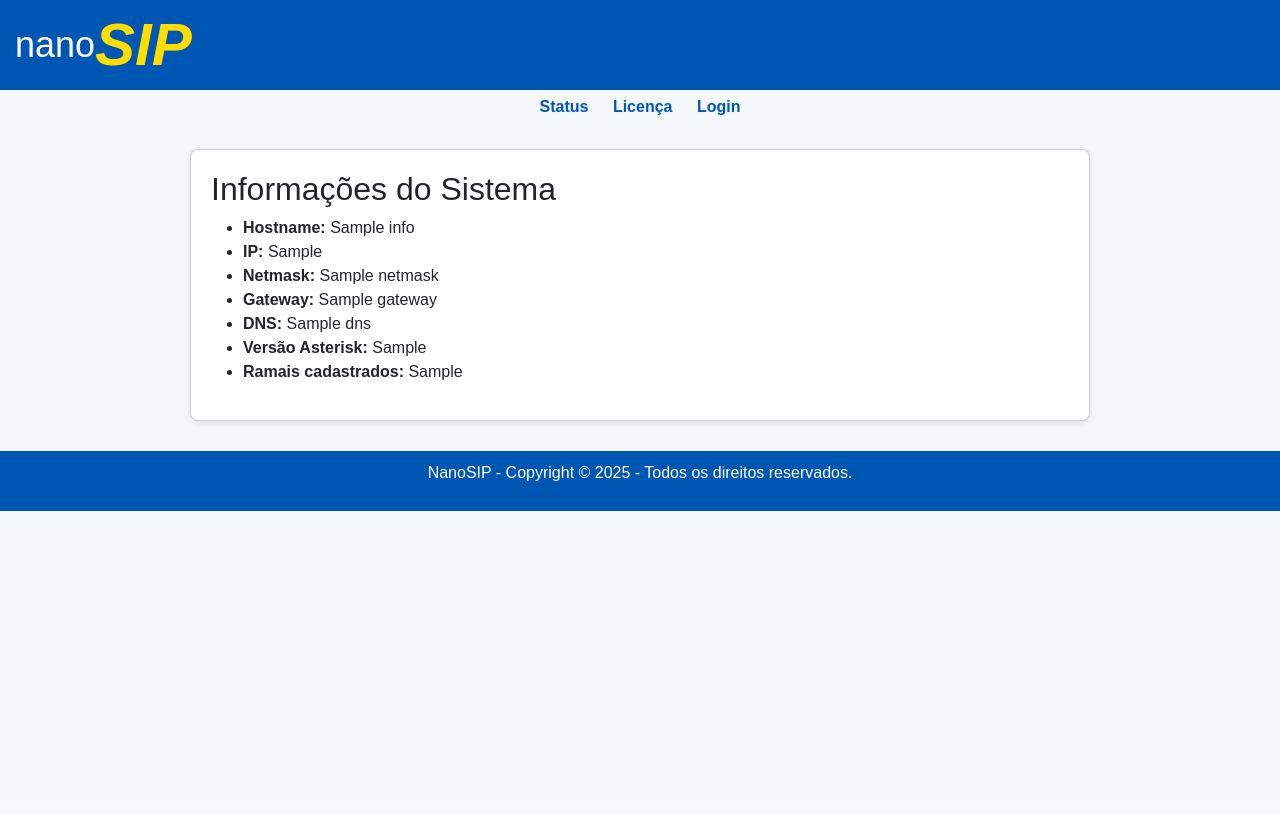
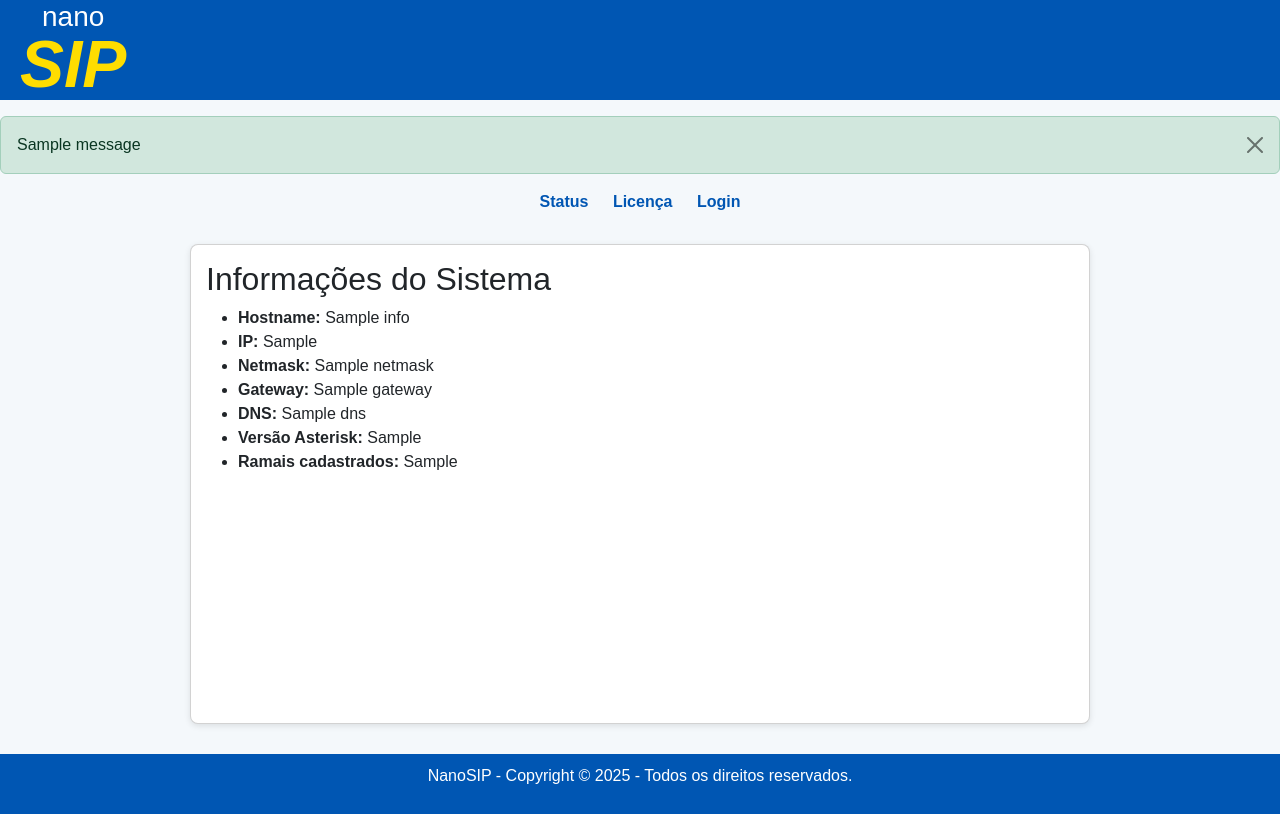
Before and after one commit to gutosolar72/micro-pabx, a Python web app: template templates/index.html in a window 1280 px wide. Before the commit the page ends 511 px from the top, so only its background shows below. Run offline with Jinja, Linux system fonts and the light colour scheme; the template is opened without the code that fills it: most values are stand-ins (such as "Sample title", 1, 10 or a date in 2020); one stand-in notice (Sample message) is shown.

Commit message:
ajuste flash

```diff
--- a/blueprints/rede.py
+++ b/blueprints/rede.py
@@ -151,7 +151,7 @@ iface {iface} inet static
             service_name = "nanosip-admin@update_network_config.service"
             subprocess.run(["sudo", "systemctl", "start", service_name], check=True)
 
-            flash("Tarefa de atualização de rede iniciada com sucesso.", "success")
+            flash("Rede atualizada com sucesso.", "success")
 
         except Exception as e:
             flash(f"Erro ao iniciar tarefa de atualização de rede: {str(e)}", "danger")
--- a/templates/base.html
+++ b/templates/base.html
@@ -8,6 +8,7 @@
     <!-- Font Awesome para ícones -->
     <link rel="stylesheet" href="https://cdnjs.cloudflare.com/ajax/libs/font-awesome/6.0.0-beta3/css/all.min.css">
     <title>NanoSip</title>
+    <link rel="shortcut icon" href="{{ url_for('static', filename='images/favicon.ico') }}?v=2">
     <style>
         body {
             font-family: Arial, sans-serif;
@@ -18,10 +19,11 @@
         header {
             background-color: #0056b3;
             color: white;
-            padding: 15px;
+            padding: 10px 20px;
             display: flex;
             justify-content: space-between;
             align-items: center;
+            height: 100px;
         }
         header h1 {
             font-size: 36px;
@@ -95,17 +97,55 @@
         .license-warning { background-color: #fff3cd; color: #856404; }
         .license-danger { background-color: #f8d7da; color: #721c24; }
         .license-info { background-color: #cce5ff; color: #004085; }
-    </style>
+        header h1.logo {
+            display: flex;
+            flex-direction: column;
+            justify-content: flex-start; /* evita esticar */
+            align-items: center; /*flex-start;*/ /* alinha à esquerda */
+            line-height: 1;
+            margin: 0;
+            padding: 0;
+            height: auto; /* altura automática */
+        }
+        header h1.logo .nano {
+            font-size: 28px; /* levemente menor */
+            color: white;
+            font-weight: normal;
+            margin: 0;
+        }
+        header h1.logo .sip {
+            font-size: 66px; /* ajusta proporcionalmente */
+            color: #ffdd00;
+            font-weight: bold;
+            font-style: italic;
+            margin: 0;
+        }
+            </style>
 </head>
 <body>
     <header>
-        <h1>nano<i><span>SIP</span></i></h1>
+        <h1 class="logo">
+            <div class="nano">nano</div>
+            <div class="sip">SIP</div>
+        </h1>
         {% if session.get('role') in ['admin'] %}
             <form action="{{ url_for('main.reload') }}" method="POST" style="display: inline;">
                 <button type="submit">Aplicar Configurações</button>
             </form>
         {% endif %}
     </header>
+    {% with messages = get_flashed_messages(with_categories=true) %}
+      {% if messages %}
+        <div class="mt-3">
+          {% for category, message in messages %}
+            <div class="alert alert-{{ category }} alert-dismissible fade show" role="alert">
+              {{ message }}
+              <button type="button" class="btn-close" data-bs-dismiss="alert" aria-label="Close"></button>
+            </div>
+          {% endfor %}
+        </div>
+      {% endif %}
+    {% endwith %}
 
     <nav>
         <a href="{{ url_for('main.index') }}">Status</a>
--- a/templates/config_nanosip.html
+++ b/templates/config_nanosip.html
@@ -6,6 +6,7 @@
 <style>
     .dashboard-card {
         padding: 15px;
+        min-height: 60vh;
     }
 
     /* Botões grandes de navegação */
--- a/templates/editar_usuario.html
+++ b/templates/editar_usuario.html
@@ -1,6 +1,12 @@
 {% extends "base.html" %}
 
 {% block content %}
+<style>
+    .card {
+        padding: 15px;
+        min-height: 60vh;
+    }
+</style>
 <div class="card">
     <h2 class="mb-3">Editar Usuário</h2>
     <form action="{{ url_for('rotas.editar_usuario', id=user.id) }}" method="POST">
--- a/templates/index.html
+++ b/templates/index.html
@@ -1,6 +1,12 @@
 {% extends "base.html" %}
 
 {% block content %}
+<style>
+    .card {
+        padding: 15px;
+        min-height: 60vh;
+    }
+</style>
 <div class="card">
     <h2>Informações do Sistema</h2>
     <ul>
--- a/templates/login.html
+++ b/templates/login.html
@@ -1,6 +1,12 @@
 {% extends "base.html" %}
 
 {% block content %}
+<style>
+    .card {
+        padding: 15px;
+        min-height: 60vh;
+    }
+</style>
 <div class="card">
     <h2>Login</h2>
     {% if error %}
--- a/templates/usuarios.html
+++ b/templates/usuarios.html
@@ -1,6 +1,11 @@
 {% extends "base.html" %}
 
 {% block content %}
+<style>
+    .card {
+        padding: 15px;
+        min-height: 60vh; /* altura mínima de 60% da tela */
+</style>
 <div class="card">
     <div class="d-flex justify-content-between align-items-center mb-3">
         <h2>Usuários</h2>
```
Also changed, not shown: templates/licenca.html (+0 -12 lines), static/images/favicon.ico (added).
